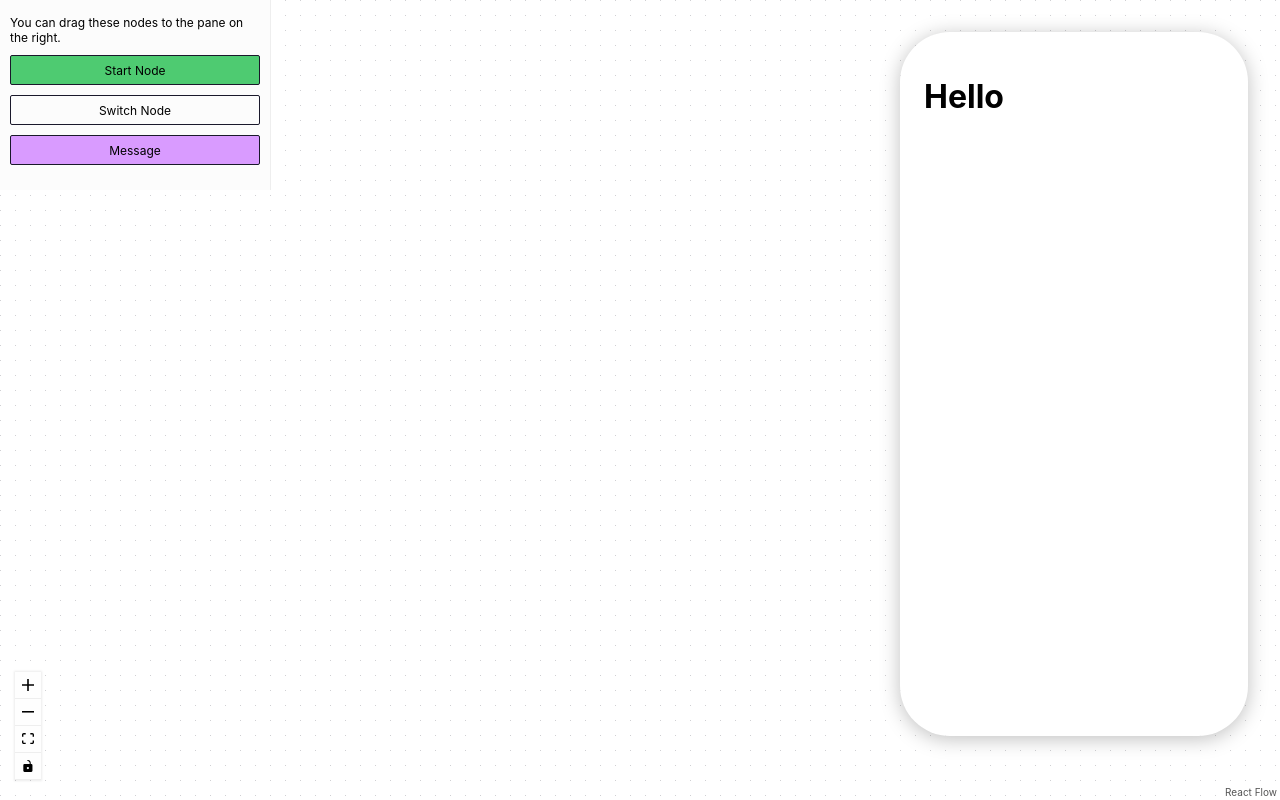
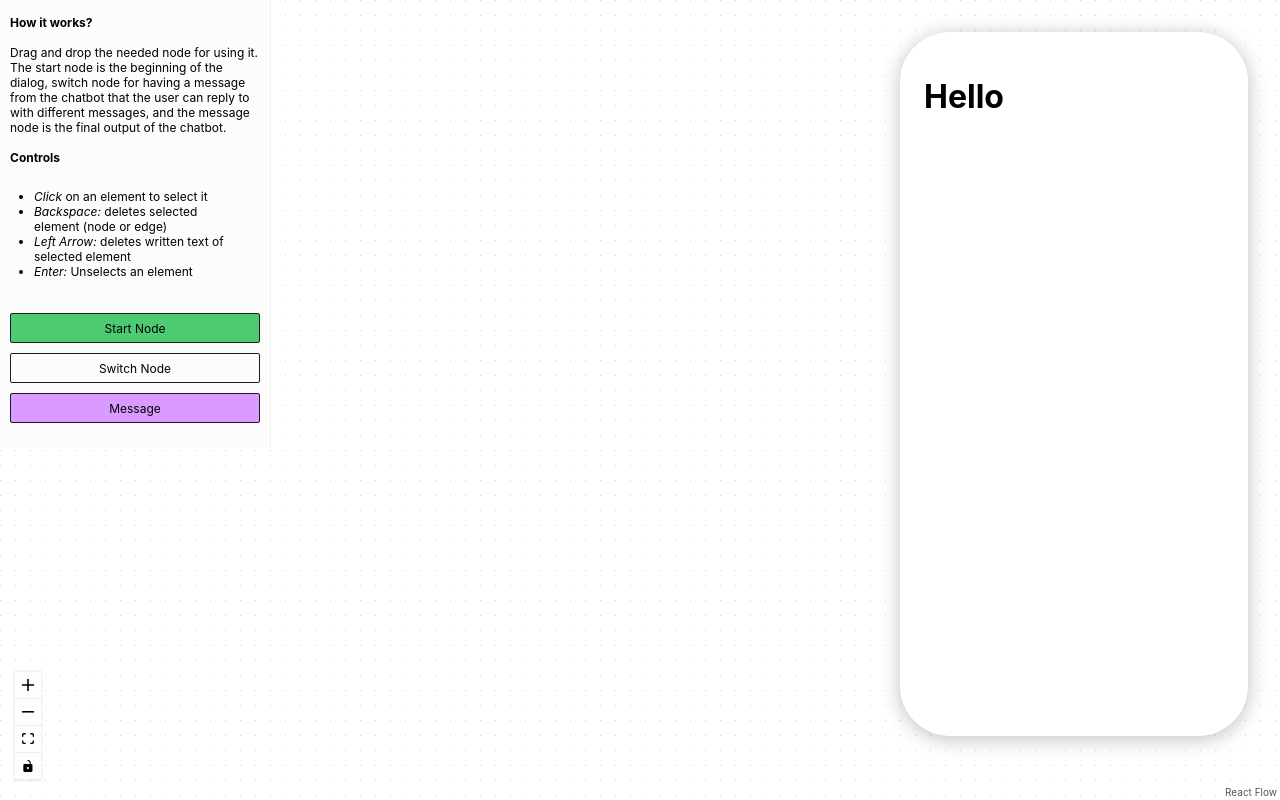
Before and after one commit to YoussefMohamedDiaa/chat-bot-maker, a React (Create React App) app: page / in a window 1280 px wide. Built offline with nearby package versions, Linux system fonts and the light colour scheme.

Commit message:
feat: support editing nodes and edges texts
Co-Authored-By: YoussefMohamedDiaa <youssefmohameddiaaeldin@gmail.com>

```diff
--- a/src/App.css
+++ b/src/App.css
@@ -9,7 +9,7 @@
   left: 0;
   top: 0;
   border-right: 1px solid #eee;
-  height: 20%;
+  height: auto;
   padding: 15px 10px;
   font-size: 12px;
   background: #fcfcfc;
@@ -32,11 +32,11 @@
 }
 
 .dndnode.input {
-  background-color: #4ECB71;
+  background-color: #4ecb71;
 }
 
 .dndnode.output {
-  background-color: #D99Bff;
+  background-color: #d99bff;
 }
 
 @media screen and (min-width: 768px) {
@@ -51,7 +51,7 @@
   z-index: 5;
   right: 0;
   height: calc(90vh - 64px);
-  width: 20%;
+  width: 15%;
   min-width: 300px;
 
   margin: 32px;
@@ -61,3 +61,8 @@
   box-shadow: 0px 3px 20px rgba(0, 0, 0, 0.25);
   border-radius: 50px;
 }
+
+ul {
+  margin: 0;
+  padding: 24px;
+}
--- a/src/components/Canvas.js
+++ b/src/components/Canvas.js
@@ -1,4 +1,4 @@
-import React, { useState, useRef, useEffect } from 'react'
+import React, { useState, useRef } from 'react'
 import ReactFlow, {
   ReactFlowProvider,
   addEdge,
@@ -10,6 +10,7 @@ import ReactFlow, {
 import Sidebar from './Sidebar'
 
 import './flow.css'
+import useEventListener from '../hooks/EventListener'
 
 const initialElements = []
 
@@ -53,7 +54,7 @@ const DnDFlow = () => {
   const reactFlowWrapper = useRef(null)
   const [reactFlowInstance, setReactFlowInstance] = useState(null)
   const [elements, setElements] = useState(initialElements)
-  const [elementInFocusId, setElementInFocusId] = useState(null)
+  const [elementInFocus, setElementInFocus] = useState(null)
 
   const onConnect = (params) =>
     setElements((els) =>
@@ -69,8 +70,8 @@ const DnDFlow = () => {
     )
 
   const onElementClick = (event, element) => {
-    setElementInFocusId(element.id)
-    console.log('click', element.id)
+    setElementInFocus(element)
+    clearDefaultElementText(element)
   }
 
   const onElementsRemove = (elementsToRemove) =>
@@ -98,29 +99,65 @@ const DnDFlow = () => {
     setElements((es) => es.concat(newNode))
   }
 
+  const clearDefaultElementText = (element) => {
+    const updatedElements = elements.map((e) => {
+      if (
+        e.id === element.id &&
+        e.source &&
+        e.label === 'Click and write text here'
+      )
+        return { ...e, label: '' }
+      if (e.id === element.id && e.data && e.data.label === 'Click and write text here')
+        return { ...e, data: { ...e.data, label: '' } }
+      return e
+    })
+    setElements(updatedElements)
+  }
+
   const updateInFocusElement = (key) => {
     const updatedElements = elements.map((e) => {
-      if (e.id === elementInFocusId) return { ...e, label: e.label + key }
+      if (e.id === elementInFocus.id && e.source)
+        return { ...e, label: e.label + key }
+      if (e.id === elementInFocus.id && e.data)
+        return { ...e, data: { ...e.data, label: e.data.label + key } }
       return e
     })
-    console.log(updateInFocusElement)
+    setElements(updatedElements)
+  }
+
+  const backspaceInFocusElement = () => {
+    const deleteLastChar = (s) =>
+      s.length > 0 ? s.substring(s, s.length - 1) : ''
+    const updatedElements = elements.map((e) => {
+      if (e.id === elementInFocus.id && e.source)
+        return { ...e, label: deleteLastChar(e.label) }
+      if (e.id === elementInFocus.id && e.data)
+        return {
+          ...e,
+          data: {
+            ...e.data,
+            label: deleteLastChar(e.data.label)
+          }
+        }
+      return e
+    })
     setElements(updatedElements)
   }
 
   const onKeyDown = ({ key }) => {
-    console.log(1)
-    if (key === 'Enter' || elementInFocusId === null) {
-      console.log(key, elementInFocusId)
-      setElementInFocusId(null)
+    if (key === 'Enter' || key === 'Escape' || elementInFocus === null) {
+      setElementInFocus(null)
       return
     }
-    console.log(2)
+    if (elementInFocus.data && elementInFocus.data.label === 'Start') return
+    if (key === 'ArrowLeft') {
+      backspaceInFocusElement()
+      return
+    }
     if (key.length === 1) updateInFocusElement(key)
-    console.log(3)
   }
 
-  // eslint-disable-next-line react-hooks/exhaustive-deps
-  useEffect(() => document.addEventListener('keydown', onKeyDown), [])
+  useEventListener('keydown', onKeyDown, document)
 
   return (
     <div className='canvas'>
--- a/src/components/Sidebar.js
+++ b/src/components/Sidebar.js
@@ -9,7 +9,31 @@ const Sidebar = () => {
   return (
     <aside>
       <div className='description'>
-        You can drag these nodes to the pane on the right.
+        <strong>How it works?</strong>
+        <br />
+        <br />
+        Drag and drop the needed node for using it. The start node is the
+        beginning of the dialog, switch node for having a message from the
+        chatbot that the user can reply to with different messages, and the
+        message node is the final output of the chatbot.
+        <br />
+        <br />
+        <strong>Controls</strong>
+        <ul>
+          <li>
+            <em>Click</em> on an element to select it
+          </li>
+          <li>
+            <em>Backspace:</em> deletes selected element (node or edge)
+          </li>
+          <li>
+            <em>Left Arrow:</em> deletes written text of selected element
+          </li>
+          <li>
+            <em>Enter:</em> Unselects an element
+          </li>
+        </ul>
+
       </div>
       <div
         className='dndnode input'
--- /dev/null
+++ b/src/hooks/EventListener.js
@@ -0,0 +1,21 @@
+import { useEffect, useRef } from 'react'
+
+function useEventListener(eventName, handler, element = window) {
+  const savedHandler = useRef()
+  useEffect(() => {
+    savedHandler.current = handler
+  }, [handler])
+  useEffect(() => {
+    const isSupported = element && element.addEventListener
+    if (!isSupported) return
+
+    const eventListener = (event) => savedHandler.current(event)
+
+    element.addEventListener(eventName, eventListener)
+    return () => {
+      element.removeEventListener(eventName, eventListener)
+    }
+  }, [eventName, element])
+}
+
+export default useEventListener
```
